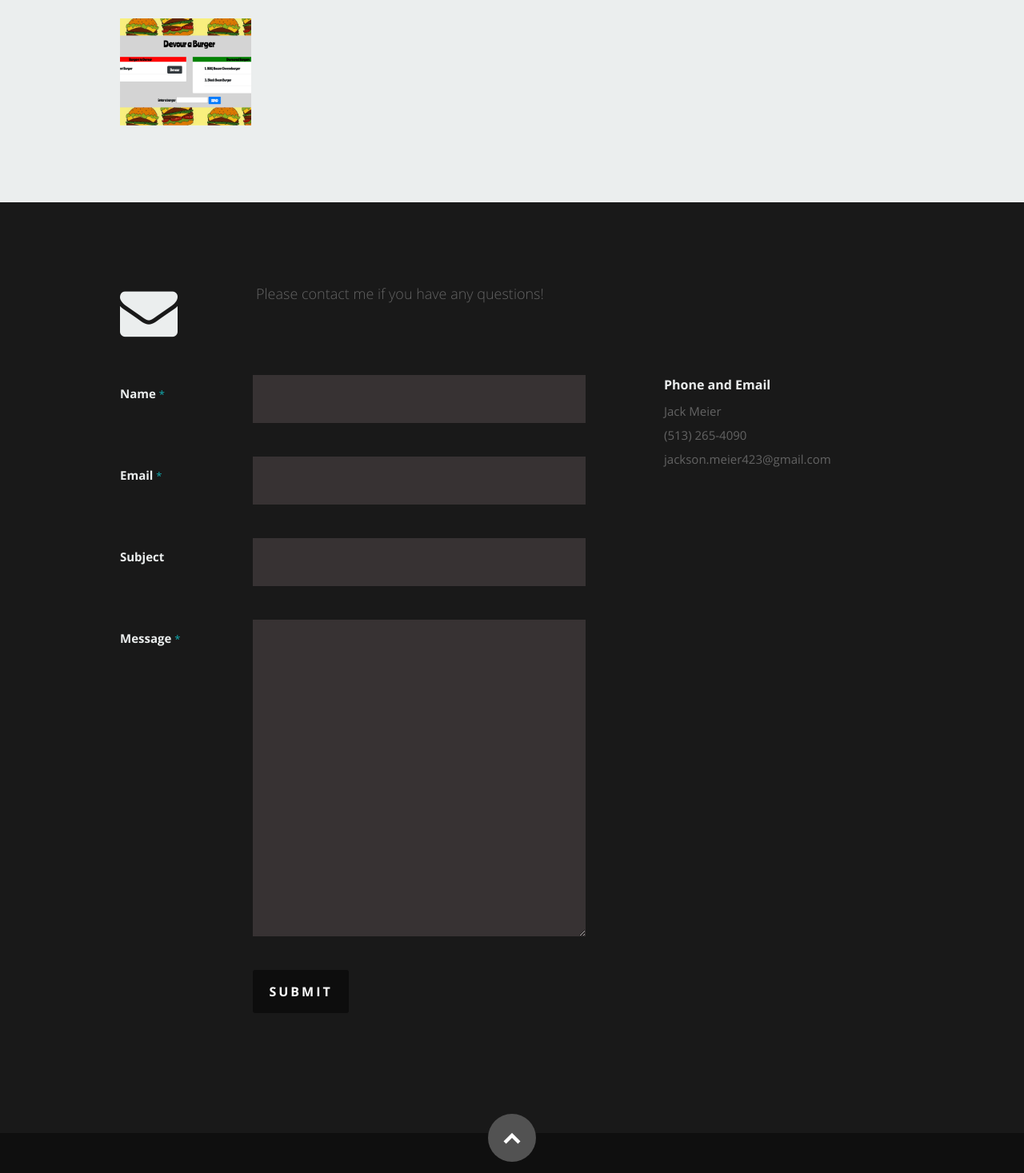
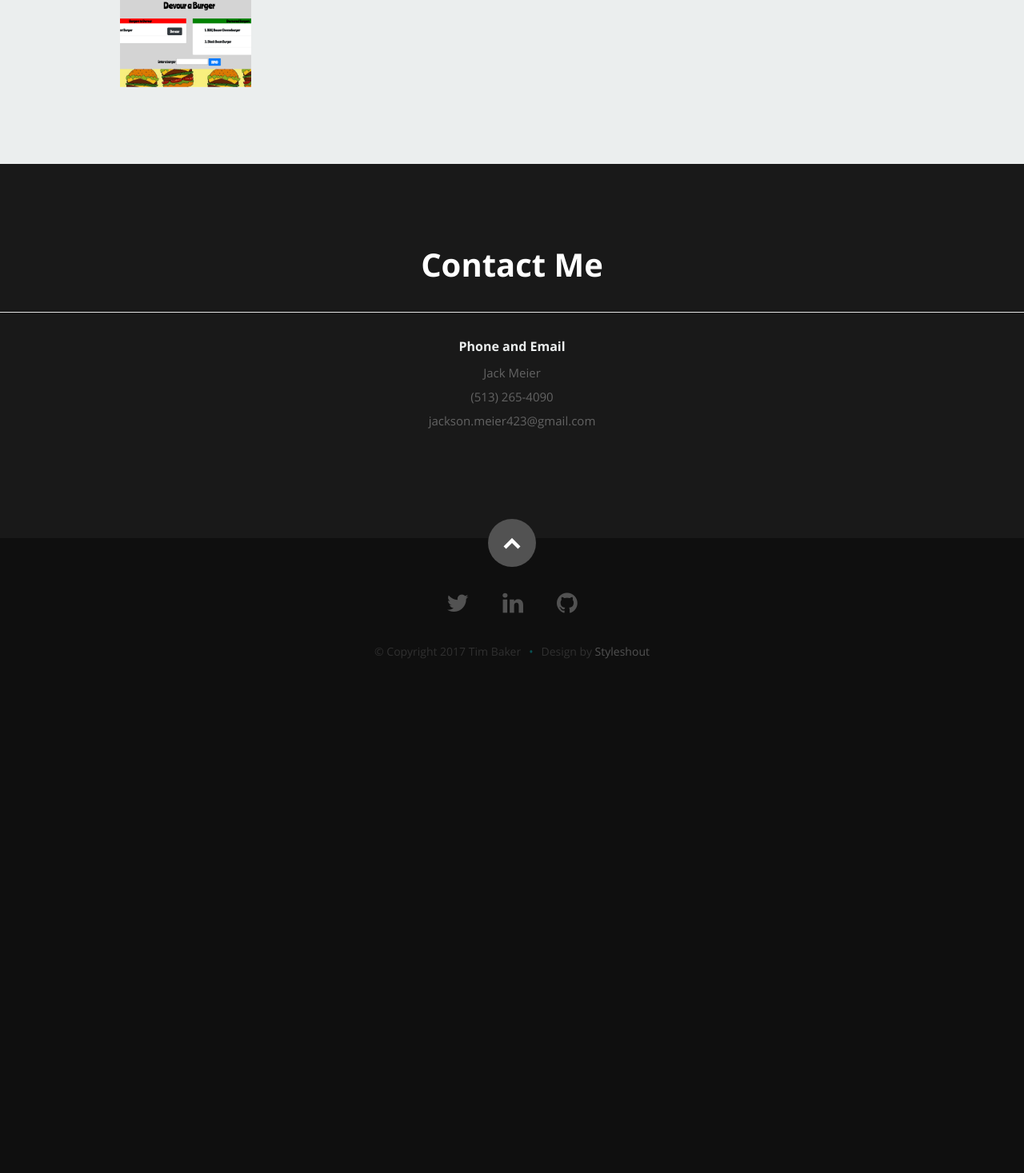
Before and after one commit to meierj423/react-portfolio, a React (Create React App) app: page / in a window 1280 px wide. Shown: the part 2418-3885 px from the top of the page at 80% size. After the commit the page ends 3296 px from the top, so only its background shows below. Built offline with nearby package versions, Linux system fonts and the light colour scheme.

Commit message:
formatted contact section

```diff
--- a/public/css/default.css
+++ b/public/css/default.css
@@ -291,9 +291,19 @@ p {
 p img {
   margin: 0;
 }
-p.lead {
-  font: 19px/36px "opensans-light", sans-serif;
+h4.address {
+  text-align: center;
+}
+h2.lead {
+  font: 40px/60px "opensans-bold", sans-serif;
   margin-bottom: 18px;
+  color: white;
+  font-weight: bold;
+  text-align: center;
+}
+
+p.address {
+  text-align: center;
 }
 
 /* for 'em' and 'strong' tags, font-size and line-height should be same with
--- a/public/resumeData.json
+++ b/public/resumeData.json
@@ -7,7 +7,7 @@
     "bio1":"I am currently enrolled in a coding bootcamp with UCSD Extension. Prior to the start of the bootcamp, I served in the U.S. Navy for three years as an Intelligence Officer. My longtime fascination with technology and computers has led me to begin a new career in software development.",
     "bio2":"After graduating high school, I attended a United States Naval Academy Foundation school called New Mexico Military Institute located in Rosewell, New Mexico. After a successful academic year in New Mexico, I earned my appointment to the Naval Academy in the spring of 2013. After four challenging, yet rewarding, years in Annapolis, I earned my B.S. in Mathematics and commissioned as an officer in May 2017.",
     "bio3":"My hobbies include going on adventures with my wife such as traveling or finding new places to eat in San Diego. I also enjoy running, watching sports, reading, cooking/baking, bowling, playing board games, and taking our puppy, Ollie, out for walks.",
-    "contactmessage":"Please contact me if you have any questions!",
+    "contactmessage":"Contact Me",
     "email": "jackson.meier423@gmail.com",
     "phone": "(513) 265-4090",
     "address":{
--- a/src/Components/About.js
+++ b/src/Components/About.js
@@ -3,14 +3,11 @@ import React, { Component } from "react";
 class About extends Component {
   render() {
     if (this.props.data) {
-      var name = this.props.data.name;
       var profilepic =
         process.env.PUBLIC_URL + "/images/" + this.props.data.image;
       var bio1 = this.props.data.bio1;
       var bio2 = this.props.data.bio2;
       var bio3 = this.props.data.bio3;
-      var phone = this.props.data.phone;
-      var email = this.props.data.email;
       var resumeDownload = this.props.data.resumedownload;
     }
 
@@ -31,16 +28,6 @@ class About extends Component {
             <p>{bio2}</p>
             <p>{bio3}</p>
             <div className="row">
-              <div className="columns contact-details">
-                <h2>Contact Details</h2>
-                <p className="address">
-                  <span>{name}</span>
-                  <br />
-                  <span>{phone}</span>
-                  <br />
-                  <span>{email}</span>
-                </p>
-              </div>
               <div className="columns download">
                 <p>
                   <a
--- a/src/Components/Contact.js
+++ b/src/Components/Contact.js
@@ -11,93 +11,13 @@ class Contact extends Component {
 
     return (
       <section id="contact">
-        <div className="row section-head">
-          <div className="two columns header-col">
-            <h1>
-              <span>Get In Touch.</span>
-            </h1>
+        <div className="row">
+          <h2 className="lead">{message}</h2>
         </div>
-
-          <div className="ten columns">
-            <p className="lead">{message}</p>
-          </div>
-        </div>
-
+        <hr />
         <div className="row">
-          <div className="eight columns">
-            <form action="" method="post" id="contactForm" name="contactForm">
-              <fieldset>
-                <div>
-                  <label htmlFor="contactName">
-                    Name <span className="required">*</span>
-                  </label>
-                  <input
-                    type="text"
-                    defaultValue=""
-                    size="35"
-                    id="contactName"
-                    name="contactName"
-                    onChange={this.handleChange}
-                  />
-                </div>
-
-                <div>
-                  <label htmlFor="contactEmail">
-                    Email <span className="required">*</span>
-                  </label>
-                  <input
-                    type="text"
-                    defaultValue=""
-                    size="35"
-                    id="contactEmail"
-                    name="contactEmail"
-                    onChange={this.handleChange}
-                  />
-                </div>
-
-                <div>
-                  <label htmlFor="contactSubject">Subject</label>
-                  <input
-                    type="text"
-                    defaultValue=""
-                    size="35"
-                    id="contactSubject"
-                    name="contactSubject"
-                    onChange={this.handleChange}
-                  />
-                </div>
-
-                <div>
-                  <label htmlFor="contactMessage">
-                    Message <span className="required">*</span>
-                  </label>
-                  <textarea
-                    cols="50"
-                    rows="15"
-                    id="contactMessage"
-                    name="contactMessage"
-                  ></textarea>
-                </div>
-
-                <div>
-                  <button className="submit">Submit</button>
-                  <span id="image-loader">
-                    <img alt="" src="images/loader.gif" />
-                  </span>
-                </div>
-              </fieldset>
-            </form>
-
-            <div id="message-warning"> Error boy</div>
-            <div id="message-success">
-              <i className="fa fa-check"></i>Your message was sent, thank you!
-              <br />
-            </div>
-          </div>
-
-          <aside className="four columns footer-widgets">
           <div className="widget widget_contact">
-              <h4>Phone and Email</h4>
+            <h4 className="address">Phone and Email</h4>
             <p className="address">
               {name}
               <br />
@@ -106,7 +26,6 @@ class Contact extends Component {
               {email}
             </p>
           </div>
-          </aside>
         </div>
       </section>
     );
```
Lines whose indentation alone changed are shown as unchanged.
